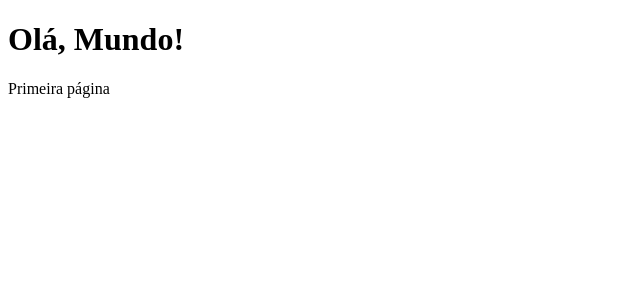
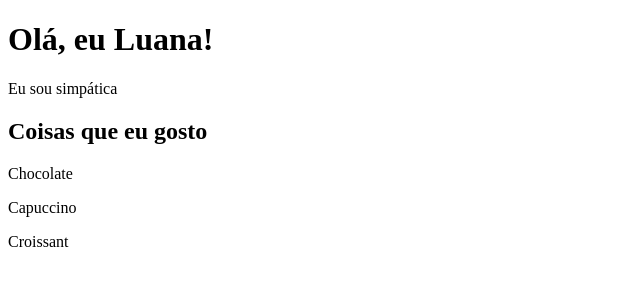
Before and after one commit to 24242024eloa/meu-site-, a plain HTML site: page index.html in a window 1280 px wide. Shown: the whole page, without its empty margins (0-640 px from the left). Drawn offline with Linux system fonts and the light colour scheme.

Commit message:
ertgfghfd

```diff
--- a/index.html
+++ b/index.html
@@ -2,14 +2,14 @@
  <html>
  <head>
  <meta charset='UTF-8'>
- <title>Título</title>
+ <title>Guinomo</title>
 </head>
  <body>
- <h1>Olá, Mundo!</h1>
- <p>Primeira página</p>
-<h2> </h2>
-<p> <p/>
-<p> <p>
-<p> <p/>
+ <h1>Olá, eu Luana!</h1>
+ <p>Eu sou simpática</p>
+<h2>Coisas que eu gosto </h2>
+<p>Chocolate </p>
+<p>Capuccino </p>
+<p>Croissant </p>
 </body>
  </html>
```
Also changed, not shown: style.css (added).
